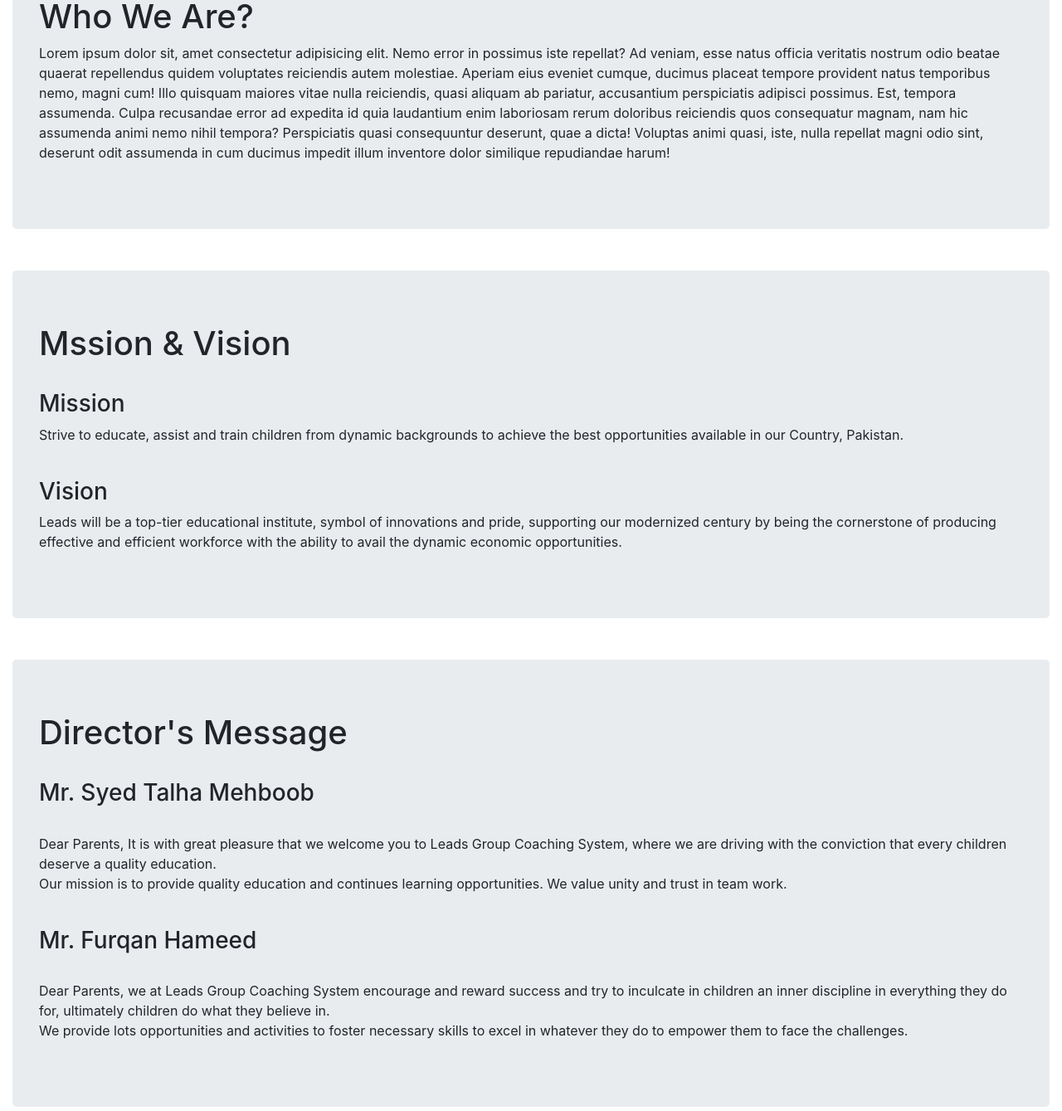
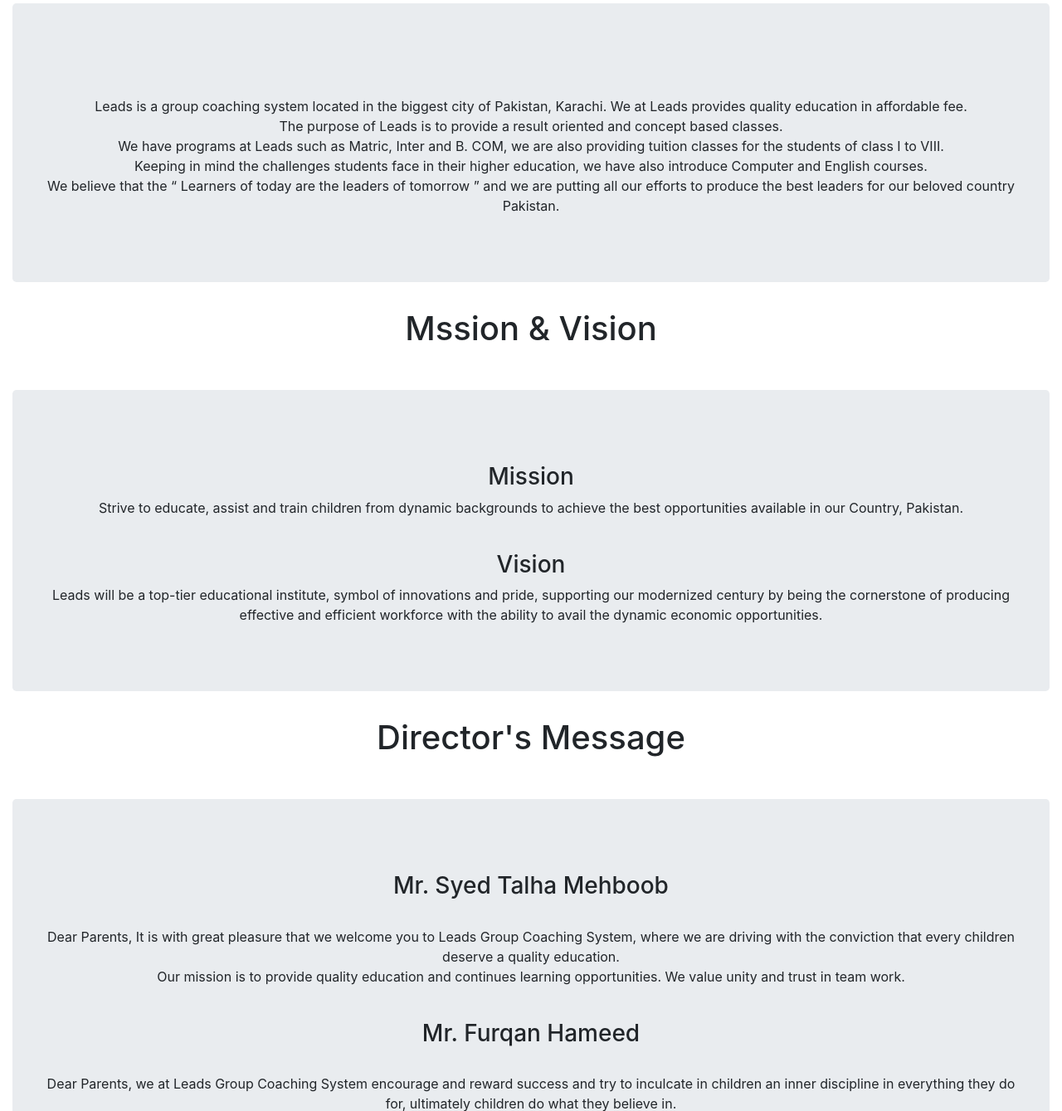
Before and after one commit to zubair-mehboob/LeadsGroupCoaching, a plain HTML site: page index.html in a window 1280 px wide. Shown: the part 718-2057 px from the top of the page at 83% size. Drawn offline with nearby package versions, Linux system fonts and the light colour scheme.

Commit message:
Fourth Commit

```diff
--- a/index.html
+++ b/index.html
@@ -140,48 +140,54 @@
           </a>
         </div>
       </header>
-
-      <div id="about" class="jumbotron" style="margin-top: 20px">
-        <h1>Who We Are?</h1>
-        <p>
-          Lorem ipsum dolor sit, amet consectetur adipisicing elit. Nemo error
-          in possimus iste repellat? Ad veniam, esse natus officia veritatis
-          nostrum odio beatae quaerat repellendus quidem voluptates reiciendis
-          autem molestiae. Aperiam eius eveniet cumque, ducimus placeat tempore
-          provident natus temporibus nemo, magni cum! Illo quisquam maiores
-          vitae nulla reiciendis, quasi aliquam ab pariatur, accusantium
-          perspiciatis adipisci possimus. Est, tempora assumenda. Culpa
-          recusandae error ad expedita id quia laudantium enim laboriosam rerum
-          doloribus reiciendis quos consequatur magnam, nam hic assumenda animi
-          nemo nihil tempora? Perspiciatis quasi consequuntur deserunt, quae a
-          dicta! Voluptas animi quasi, iste, nulla repellat magni odio sint,
-          deserunt odit assumenda in cum ducimus impedit illum inventore dolor
-          similique repudiandae harum!
+      <br />
+      <center><h1 id="about">Who We Are?</h1></center>
+      <div class="jumbotron" style="margin-top: 20px">
+        <br />
+        <br />
+        <p style="text-align: center">
+          Leads is a group coaching system located in the biggest city of
+          Pakistan, Karachi. We at Leads provides quality education in
+          affordable fee.
+          <br />
+          The purpose of Leads is to provide a result oriented and concept based
+          classes.
+          <br />
+          We have programs at Leads such as Matric, Inter and B. COM, we are
+          also providing tuition classes for the students of class I to VIII.
+          <br />
+          Keeping in mind the challenges students face in their higher
+          education, we have also introduce Computer and English courses.
+          <br />
+          We believe that the
+          <q> Learners of today are the leaders of tomorrow </q>
+          and we are putting all our efforts to produce the best leaders for our
+          beloved country Pakistan.
         </p>
       </div>
-      <div id="mission" class="jumbotron" style="margin-top: 50px">
-        <h1>Mssion & Vision</h1>
+      <center><h1 id="mission">Mssion & Vision</h1></center>
+      <div class="jumbotron" style="margin-top: 50px">
         <br />
-        <h3>Mission</h3>
-        <p>
+        <h3 style="text-align: center">Mission</h3>
+        <p style="text-align: center">
           Strive to educate, assist and train children from dynamic backgrounds
           to achieve the best opportunities available in our Country, Pakistan.
         </p>
         <br />
-        <h3>Vision</h3>
-        <p>
+        <h3 style="text-align: center">Vision</h3>
+        <p style="text-align: center">
           Leads will be a top-tier educational institute, symbol of innovations
           and pride, supporting our modernized century by being the cornerstone
           of producing effective and efficient workforce with the ability to
           avail the dynamic economic opportunities.
         </p>
       </div>
-      <div id="director-message" class="jumbotron" style="margin-top: 50px">
-        <h1>Director's Message</h1>
+      <center><h1 id="director-message">Director's Message</h1></center>
+      <div class="jumbotron" style="margin-top: 50px">
         <br />
-        <h3>Mr. Syed Talha Mehboob</h3>
+        <h3 style="text-align: center">Mr. Syed Talha Mehboob</h3>
         <br />
-        <p>
+        <p style="text-align: center">
           Dear Parents, It is with great pleasure that we welcome you to Leads
           Group Coaching System, where we are driving with the conviction that
           every children deserve a quality education.
@@ -190,9 +196,9 @@
           opportunities. We value unity and trust in team work.
         </p>
         <br />
-        <h3>Mr. Furqan Hameed</h3>
+        <h3 style="text-align: center">Mr. Furqan Hameed</h3>
         <br />
-        <p>
+        <p style="text-align: center">
           Dear Parents, we at Leads Group Coaching System encourage and reward
           success and try to inculcate in children an inner discipline in
           everything they do for, ultimately children do what they believe in.
```
